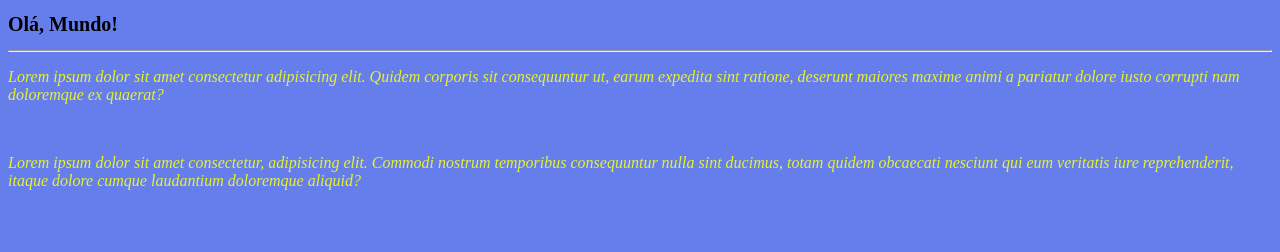
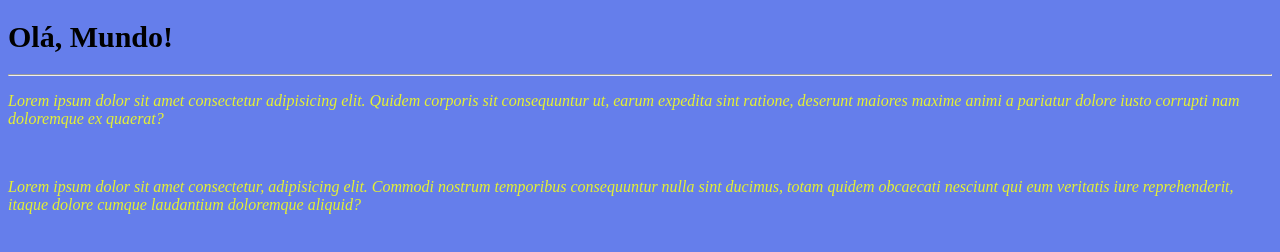
Before and after one commit to RogerioAlexandreBraga/Java-Script---HTML---CSS, a plain HTML site: page TesteGitHub/index.html in a window 1280 px wide. Drawn offline with Linux system fonts and the light colour scheme.

Commit message:
Atualização 28072021

```diff
--- a/TesteGitHub/estilo.css
+++ b/TesteGitHub/estilo.css
@@ -1,5 +1,6 @@
 h1 {
-    font-size: 20px;
+    font-size: 30px;
+    color: black;
 }
 
 body {
```
Also changed, not shown: TesteGitHub/index.html (+2 -2 lines).
